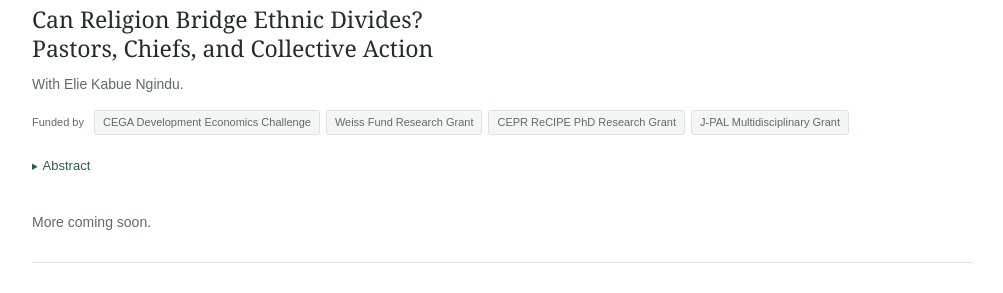
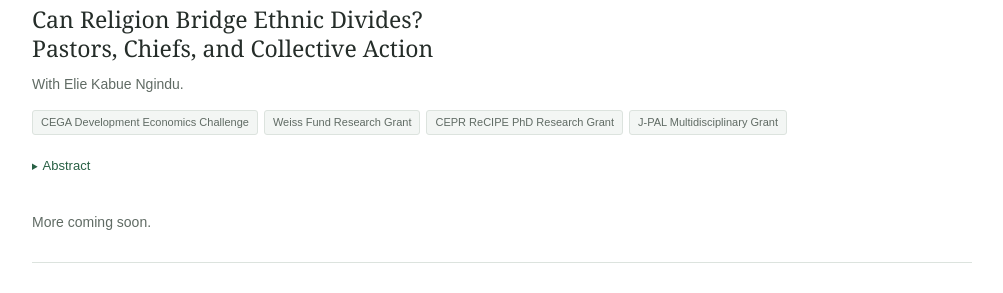
Before and after one commit to gabrielgranato/gabrielgranato.github.io, a Jekyll site: the page built from _pages/about.md, in a window 1280 px wide. Shown: the part 760-1053 px from the top of the page, without its empty margins (138-1141 px from the left). Built offline with Jekyll 4.4.1, drawn with Linux system fonts in a browser that asks for light colours.

Commit message:
Remove funded-by labels

```diff
--- a/_includes/archive-single.html
+++ b/_includes/archive-single.html
@@ -50,7 +50,6 @@
 
     {% if post.collection == 'research' and post.funding %}
       <p class="publication-funding">
-        <span class="publication-funding__label">Funded by</span>
         {% for funder in post.funding %}
           <span class="publication-funding__tag">{{ funder }}</span>
         {% endfor %}
--- a/_includes/classic-funding.html
+++ b/_includes/classic-funding.html
@@ -1,6 +1,5 @@
 {% if include.paper.funding %}
   <div class="funding" aria-label="Research funding">
-    <span class="funding-label">Funded by</span>
     <ul>{% for funder in include.paper.funding %}<li>{{ funder }}</li>{% endfor %}</ul>
   </div>
 {% endif %}
```
